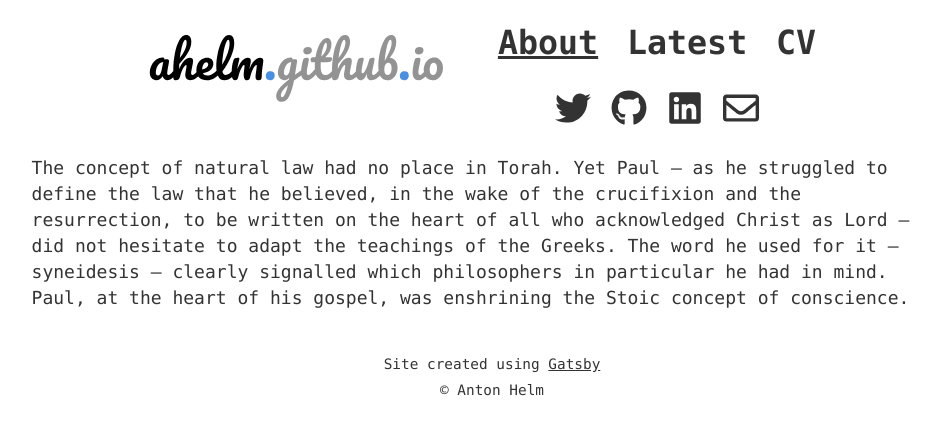
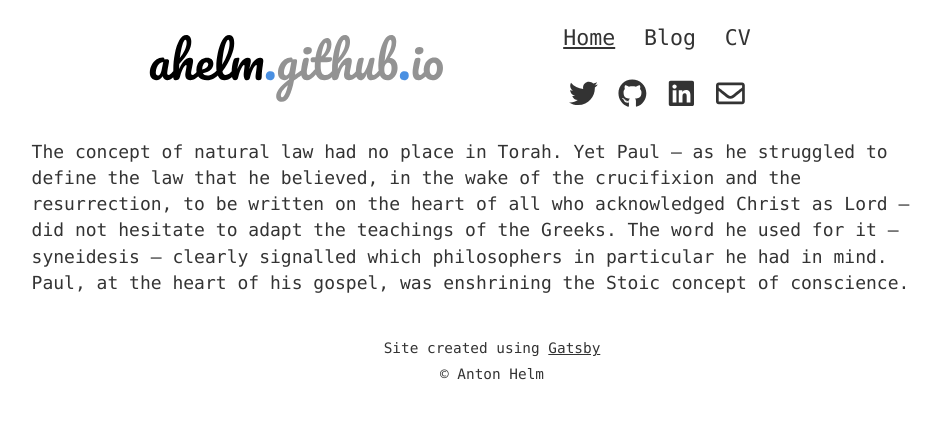
Before and after one commit to ahelm/old-webpage, a Gatsby site: page / in a window 1280 px wide. Shown: the whole page, without its empty margins (148-1089 px from the left). Built offline with nearby package versions, Linux system fonts and the light colour scheme; Gatsby itself is replaced by a stand-in of ours.

Commit message:
changes headeer labels

```diff
--- a/src/components/header.tsx
+++ b/src/components/header.tsx
@@ -44,26 +44,27 @@ const Header = () => (
         }}
       >
         <div>
-          <h1
+          <div
             style={{
+              fontSize: "1.2rem",
               marginBottom: "1rem",
               textAlign: "center",
             }}
           >
             <Link to="/" style={linkStyle} activeStyle={activeStyle}>
-              About
+              Home
             </Link>
-            <Link to="/latest" style={linkStyle} activeStyle={activeStyle}>
-              Latest
+            <Link to="/blog" style={linkStyle} activeStyle={activeStyle}>
+              Blog
             </Link>
             <Link to="/cv" style={linkStyle} activeStyle={activeStyle}>
               CV
             </Link>
-          </h1>
+          </div>
           <div
             style={{
               textAlign: "center",
-              fontSize: "2em",
+              fontSize: "1.6rem",
             }}
           >
             <a href="https://twitter.com/HelmAnton" aria-label="Twitter">
```
